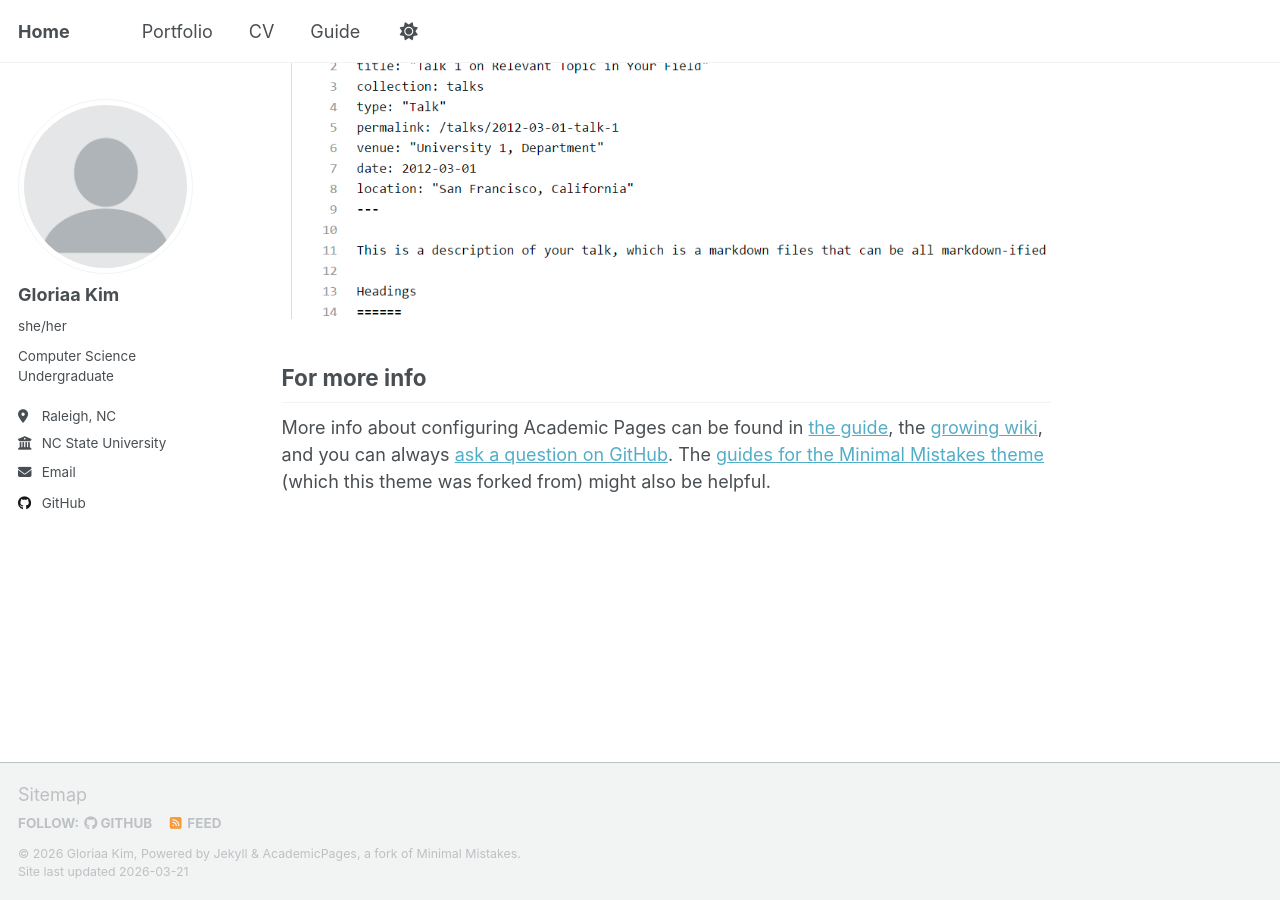
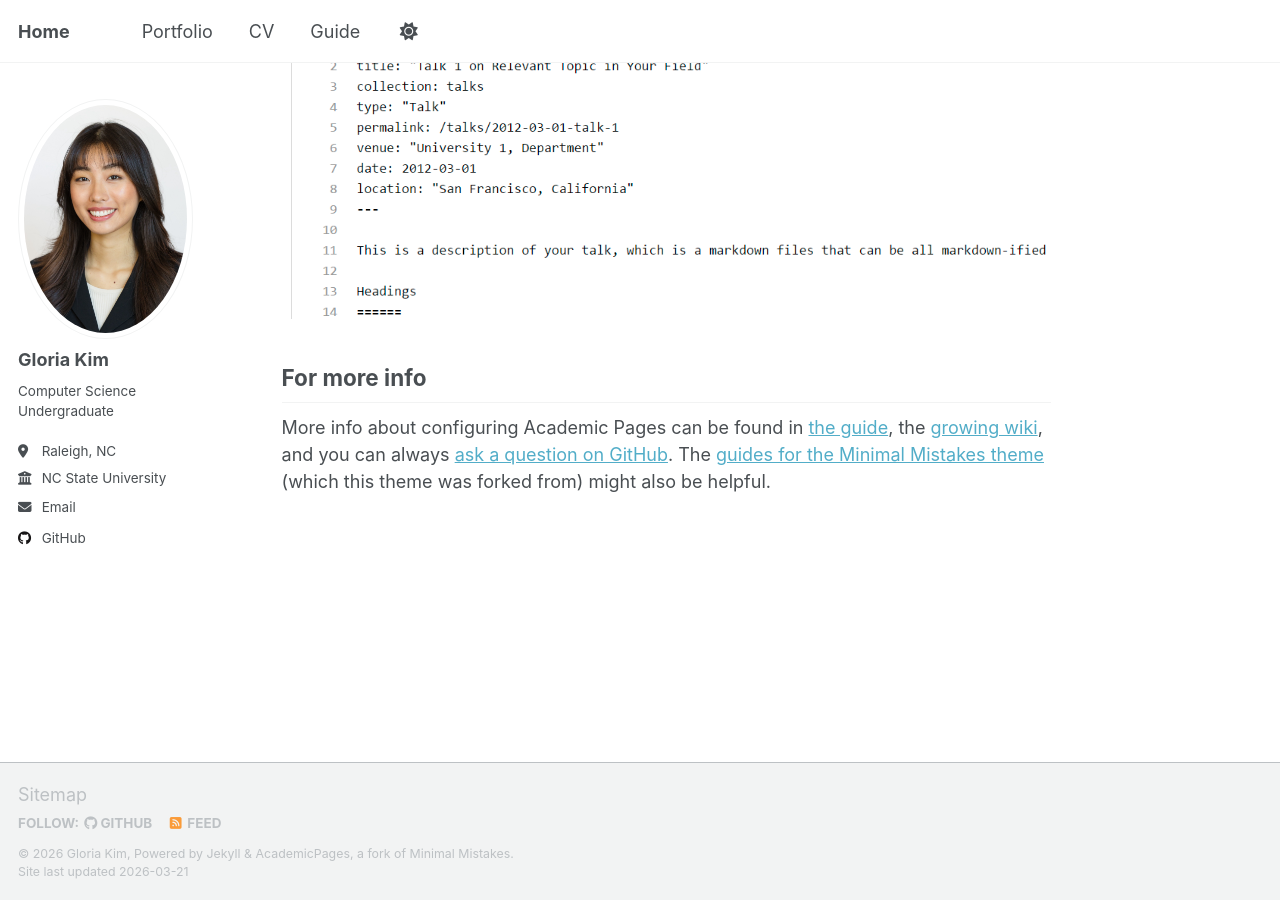
Before and after one commit to gloriak90909/gloriak90909.github.io, a Jekyll site: the page built from _pages/about.md, in a window 1280 px wide and 900 px high, scrolled down 2640 px. Built offline with Jekyll 4.4.1, drawn with Linux system fonts in a browser that asks for light colours; a script that is not in the unit is left out.

Commit message:
implemented jpg

```diff
--- a/_config.yml
+++ b/_config.yml
@@ -11,21 +11,21 @@ locale                   : "en-US"
 site_theme               : "default" # Currently available options are "default", "air"
 title                    : "Home"
 title_separator          : "-"
-name                     : &name "Gloriaa Kim"
+name                     : &name "Gloria Kim"
 description              : &description "Your Name's academic portfolio"   # Update this with a general description of your site, this is the default if not overridden by a page
 url                      : https://academicpages.github.io # The base hostname & protocol for your site e.g. "https://[your GitHub username].github.io",
                                                            # or if you already have some other page hosted on Github then use "https://[your GitHub username].github.io/[Your Repo Name]"
 baseurl                  : "" # the subpath of your site, e.g. "/blog"
-repository               : "academicpages/academicpages.github.io"
+repository               : "gloriak90909.github.io"
 
 # Site Author - The following control what appear as part of the author content on the side bar.
 #               If a field is blank the icon and link will not appear, otherwise it will be shown.
 #               Additional customization can be done by editing /_includes/author-profile.html
 author:
   # Biographic information
-  avatar           : "profile.png"
-  name             : "Gloriaa Kim"
-  pronouns         : "she/her"
+  avatar           : "pfp_headshot.jpg" # filename of avatar image placed in /images/
+  name             : "Gloria Kim"
+  pronouns         : NULL
   bio              : "Computer Science Undergraduate"
   location         : "Raleigh, NC"
   employer         : "NC State University"
```
Also changed, not shown: images/pfp_headshot.jpg (renamed from pfp_headshot.jpg).
